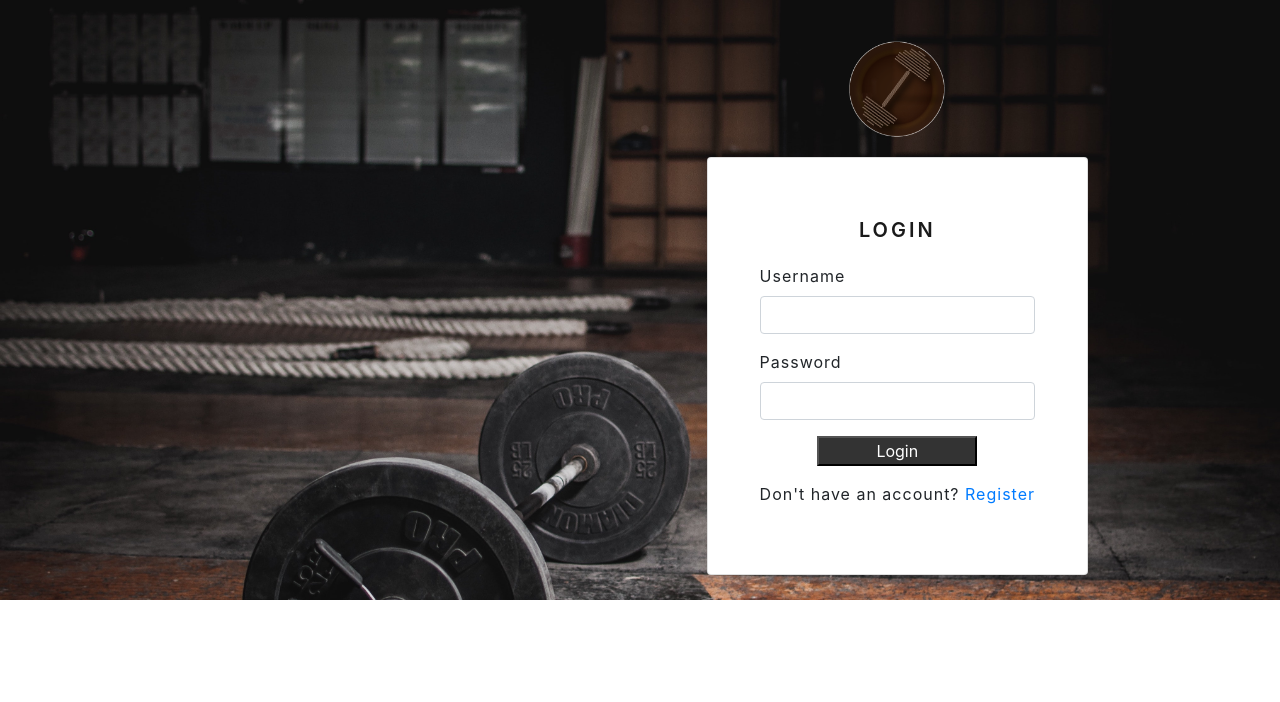
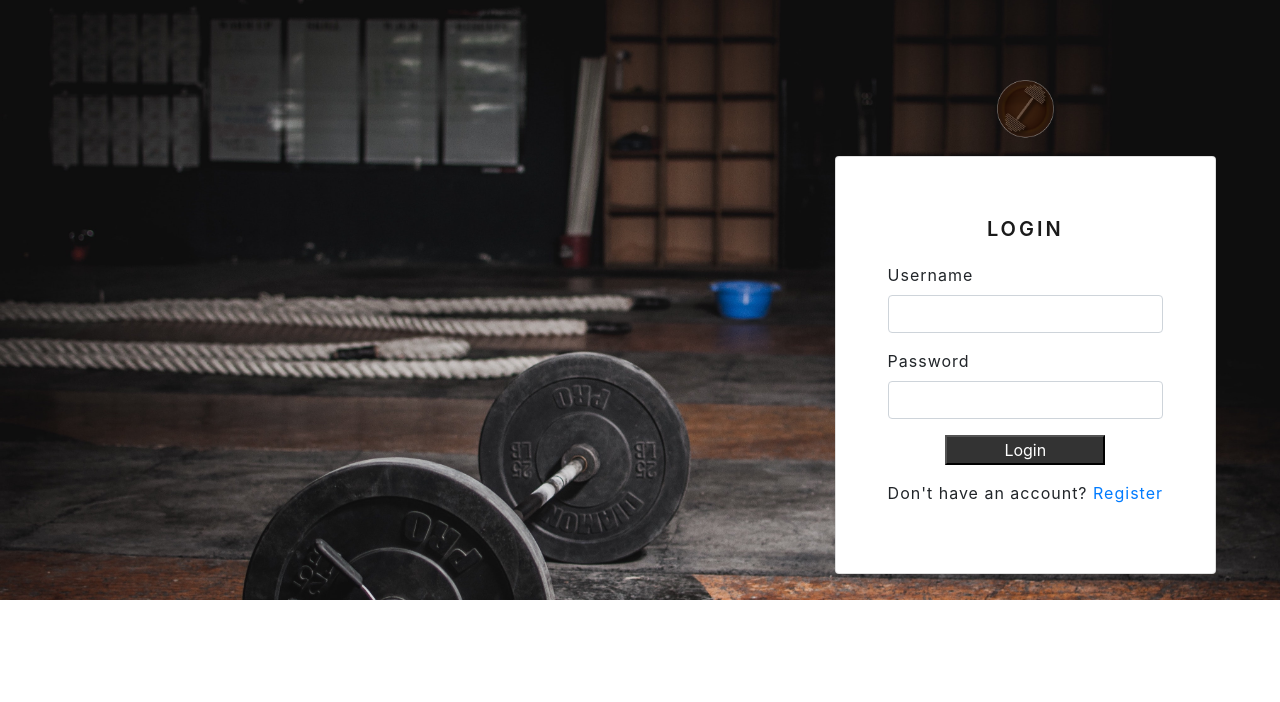
Before and after one commit to aryamanpsingh/IronLog, a Django app: page / in a window 1280 px wide. Shown: the top 702 px of the page. Run offline with Django 3.2, Linux system fonts and the light colour scheme; data that the repository does not hold is empty; some libraries are stand-ins or nearby versions.

Commit message:
edited mobile layout

```diff
--- a/frontend/static/frontend/styles/login.css
+++ b/frontend/static/frontend/styles/login.css
@@ -27,15 +27,15 @@
   font-weight: 600;
   padding: 0 0 5% 0;
 }
-@media (pointer: coarse) and (hover: none) {
+@media (min-width: 768px) {
   .main-container {
     display: block;
   }
   .right-container {
-    margin: 20% auto;
-    padding: 20% 5%;
+    margin: auto;
+    padding: 5% 5%;
   }
   .logo img {
-    max-height: 80px;
+    max-height: 60px;
   }
 }
```
